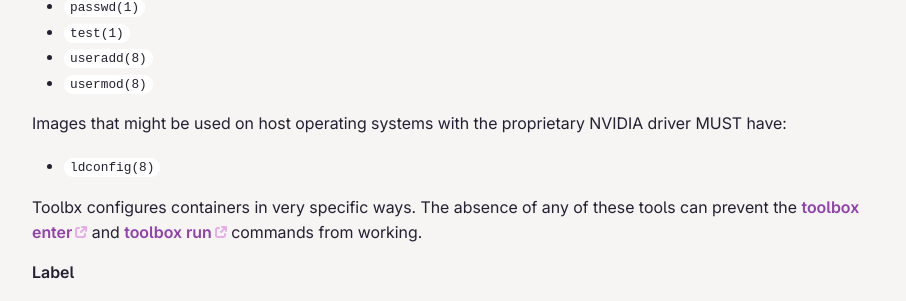
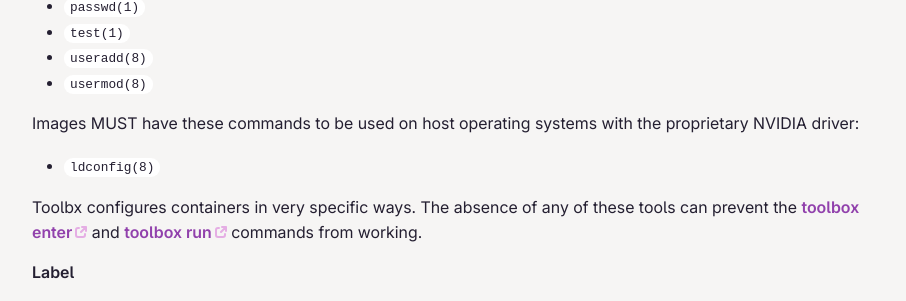
Before and after one commit to containers/containertoolbx.org, a Jekyll site: the page built from doc.md, in a window 1280 px wide and 900 px high, scrolled down 4583 px. Shown: the part 147-448 px from the top of the window, without its empty margins (176-1082 px from the left). Built offline with Jekyll 4.4.1, drawn with Linux system fonts in a browser that asks for light colours.

Commit message:
Tweak to structure the sentence as elsewhere with MUST coming earlier
Fallout from ff98fcc540162c0c2a7390b55d3c1ec52114b48d

https://github.com/containers/toolbox/issues/1606

```diff
--- a/doc.md
+++ b/doc.md
@@ -166,7 +166,7 @@
 * `useradd(8)`
 * `usermod(8)`
 
-Images that might be used on host operating systems with the proprietary NVIDIA driver MUST have:
+Images MUST have these commands to be used on host operating systems with the proprietary NVIDIA driver:
 * `ldconfig(8)`
 
 Toolbx configures containers in very specific ways. The absence of any of these tools can prevent the [toolbox enter](https://github.com/containers/toolbox/blob/main/doc/toolbox-enter.1.md) and [toolbox run](https://github.com/containers/toolbox/blob/main/doc/toolbox-run.1.md) commands from working.
```
